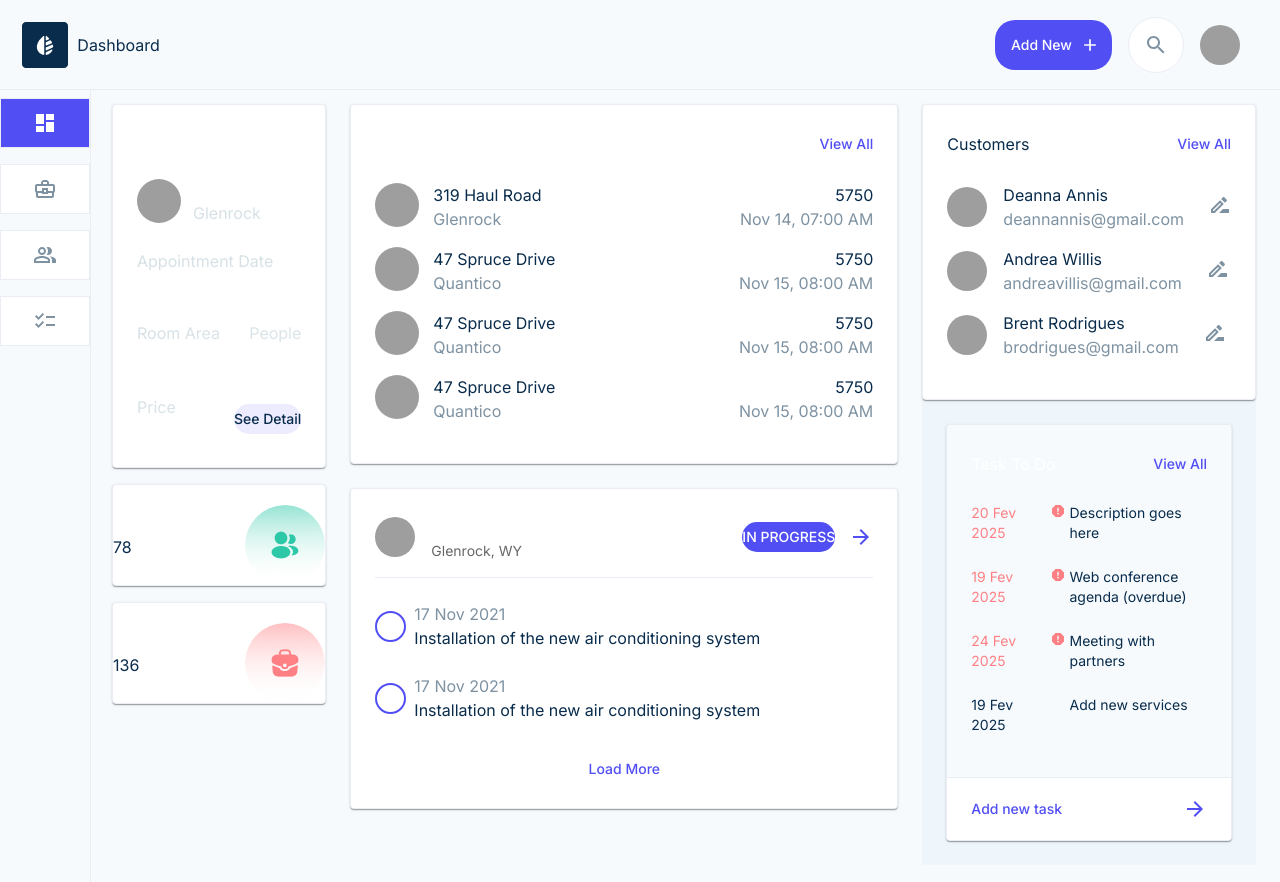
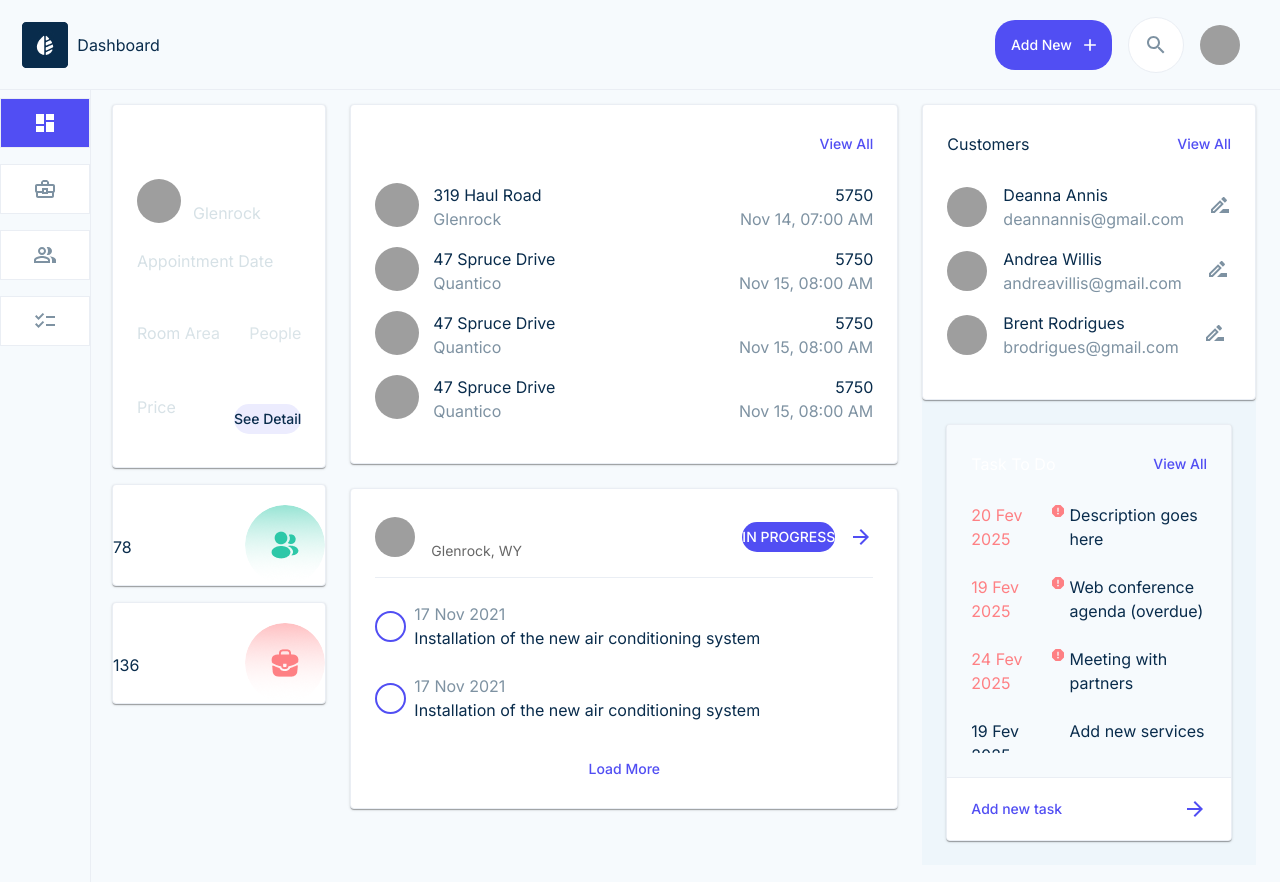
Before and after one commit to NataliaKals003/TMS.CRM.Frontend, a Next.js app: page / in a window 1280 px wide. Shown: the top 882 px of the page. Built offline with nearby package versions, Linux system fonts and the light colour scheme; grey boxes are pictures that could not be loaded.

Commit message:
adjusting font size of task card

```diff
--- a/src/app/_components/task-card/task-card-style.css
+++ b/src/app/_components/task-card/task-card-style.css
@@ -27,10 +27,14 @@
   margin-bottom: 24px;
 }
 
-.titleHeaderTaskCard {
+.titleTask {
   font-weight: 700;
-  font-size: 18;
+  font-size: 18px;
   line-height: 30px;
+}
+
+.taskText {
+  font-size: 14px;
 }
 
 .addNewTaskBox {
--- a/src/app/_components/task-card/task-card.tsx
+++ b/src/app/_components/task-card/task-card.tsx
@@ -25,7 +25,7 @@ const TaskCard: React.FC = () => {
         <Card className="taskCard">
           <CardContent className="cardContentTask">
             <Box className="headerTaskCard">
-              <Typography className="titleHeaderTaskCard">Task To Do</Typography>
+              <Typography className="titleTask">Task To Do</Typography>
               <Button
                 onClick={handleTaskClick}
                 variant="text"
@@ -57,10 +57,9 @@ const TaskCard: React.FC = () => {
                   <Grid key={task.id} container sx={{ marginBottom: 3, alignContent: 'center' }}>
                     <Grid size={{ xs: 12, sm: 3, md: 2, lg: 4 }}>
                       <Typography
-                        variant="body2"
+                        className="taskText"
                         sx={{
                           color: hasIcon ? '#FE8084' : '#092C4C',
-                          fontWeight: 400,
                         }}
                       >
                         {task.dueDate}
@@ -72,7 +71,7 @@ const TaskCard: React.FC = () => {
                     </Grid>
 
                     <Grid size={{ xs: 12, sm: 8, md: 9, lg: 7 }}>
-                      <Typography variant="body2" color="#092C4C" fontWeight={400}>
+                      <Typography className="taskText" color="#092C4C">
                         {task.description}
                       </Typography>
                     </Grid>
```
